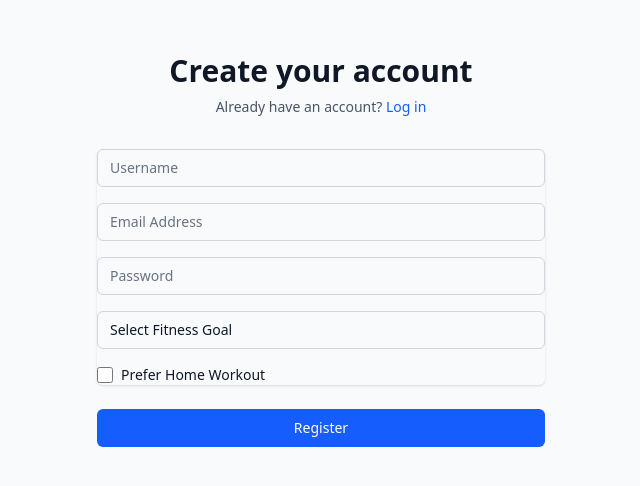
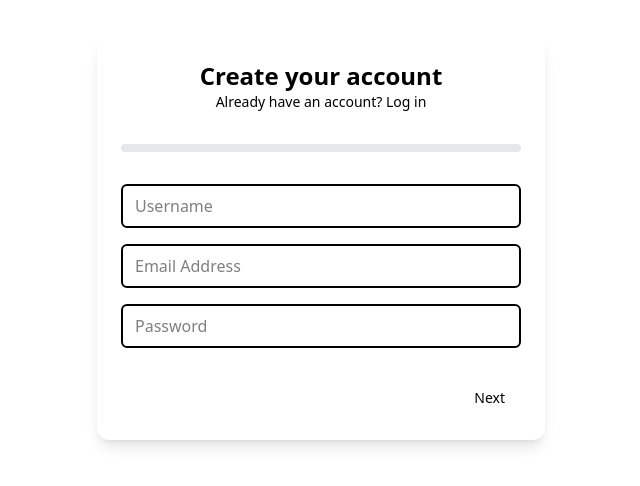
Before and after one commit to PriyanshuThakur7/Fitness-App, a React (Vite) app in the folder frontend/: page / in a window 1280 px wide. Shown: the part 162-648 px from the top of the page, without its empty margins (319-959 px from the left). Built offline with nearby package versions, Linux system fonts and the light colour scheme.

Commit message:
format register and workout components for better readability

```diff
--- a/frontend/src/pages/Register.jsx
+++ b/frontend/src/pages/Register.jsx
@@ -1,122 +1,223 @@
-import { useState } from 'react';
-import axios from 'axios';
-import { useNavigate, Link } from 'react-router-dom';
-import React from 'react';
+import React, { useState } from "react";
+import axios from "axios";
+import { useNavigate, Link } from "react-router-dom";
 
 function Register() {
+    const navigate = useNavigate();
+    const [step, setStep] = useState(0);
     const [formData, setFormData] = useState({
-		username: '',
-		email: '',
-		password: '',
-		fitnessGoal: '',
+        username: "",
+        email: "",
+        password: "",
+        weight: "",
+        age: "",
+        gender: "",
+        fitnessGoal: "",
+        fitnessLevel: "",
         prefersHomeWorkout: false,
     });
-
-	const navigate = useNavigate();
+    const [isSubmitting, setIsSubmitting] = useState(false); // New state for submission status
 
     const handleChange = (e) => {
         const { name, value, type, checked } = e.target;
-		setFormData({
+        const updatedData = {
             ...formData,
-			[name]: type === 'checkbox' ? checked : value,
-		});
+            [name]: type === "checkbox" ? checked : value,
+        };
+        setFormData(updatedData);
+        sessionStorage.setItem("registerFormData", JSON.stringify(updatedData));
     };
 
     const handleSubmit = async (e) => {
         e.preventDefault();
+        setIsSubmitting(true); // Disable the button
         try {
-			const response = await axios.post(
-				'http://localhost:8080/api/user/register',
+            await axios.post(
+                "http://localhost:8080/api/user/register",
                 formData
             );
-			alert('Registered successfully!');
-			navigate('/login');
+            alert("Registered successfully!");
+            sessionStorage.removeItem("registerFormData");
+            navigate("/login");
         } catch (error) {
-			alert('Registration failed: ' + error.response.data.message);
+            alert(
+                "Registration failed: " + error.response?.data?.message ||
+                    "Something went wrong"
+            );
+            setIsSubmitting(false); // Re-enable the button if submission fails
+        }
+    };
+
+    const nextStep = () => setStep((prev) => prev + 1);
+    const prevStep = () => setStep((prev) => prev - 1);
+
+    const progress = ((step + 1) / 3) * 100;
+
+    const renderStep = () => {
+        switch (step) {
+            case 0:
+                return (
+                    <>
+                        <Input
+                            name="username"
+                            placeholder="Username"
+                            value={formData.username}
+                            onChange={handleChange}
+                            className="autofill:bg-text-dark-sec"
+                        />
+                        <Input
+                            name="email"
+                            placeholder="Email Address"
+                            value={formData.email}
+                            onChange={handleChange}
+                            type="email"
+                        />
+                        <Input
+                            name="password"
+                            placeholder="Password"
+                            value={formData.password}
+                            onChange={handleChange}
+                            type="password"
+                        />
+                    </>
+                );
+            case 1:
+                return (
+                    <>
+                        <Input
+                            name="age"
+                            placeholder="Age"
+                            value={formData.age}
+                            onChange={handleChange}
+                            type="number"
+                        />
+                        <Input
+                            name="weight"
+                            placeholder="Weight (kg)"
+                            value={formData.weight}
+                            onChange={handleChange}
+                            type="number"
+                        />
+                        <select
+                            name="gender"
+                            value={formData.gender}
+                            onChange={handleChange}
+                            required
+                            className="w-full px-3 py-2 border-2 text-text-light-sec border-text-light-sec rounded-md focus:outline-none focus:border-accent bg-text-dark-sec"
+                        >
+                            <option value="">Select Gender</option>
+                            <option value="Male">Male</option>
+                            <option value="Female">Female</option>
+                            <option value="Other">Other</option>
+                        </select>
+                    </>
+                );
+            case 2:
+                return (
+                    <>
+                        <select
+                            name="fitnessGoal"
+                            value={formData.fitnessGoal}
+                            onChange={handleChange}
+                            required
+                            className="w-full px-3 py-2 border-2 border-text-light-sec rounded-md focus:outline-none focus:border-accent text-text-light-sec bg-text-dark-sec"
+                        >
+                            <option value="">Select Fitness Goal</option>
+                            <option value="BULK">Bulk</option>
+                            <option value="CUT">Cut</option>
+                        </select>
+                        <select
+                            name="fitnessLevel"
+                            value={formData.fitnessLevel}
+                            onChange={handleChange}
+                            required
+                            className="w-full px-3 py-2 border-2 border-text-light-sec rounded-md focus:outline-none focus:border-accent text-text-light-sec bg-text-dark-sec"
+                        >
+                            <option value="">Select Fitness Level</option>
+                            <option value="BEGINNER">Beginner</option>
+                            <option value="INTERMEDIATE">Intermediate</option>
+                            <option value="ADVANCED">Advanced</option>
+                        </select>
+                        <div className="flex items-center ">
+                            <input
+                                type="checkbox"
+                                name="prefersHomeWorkout"
+                                checked={formData.prefersHomeWorkout}
+                                onChange={handleChange}
+                                className="h-4 w-4 text-primary focus:ring-accent border-text-light-sec rounded"
+                            />
+                            <label className="ml-2 text-md text-text-light-sec">
+                                Prefer Home Workout
+                            </label>
+                        </div>
+                    </>
+                );
+            default:
+                return null;
         }
     };
 
     return (
-		<div className="min-h-screen flex items-center justify-center bg-gray-50 py-12 px-4 sm:px-6 lg:px-8">
-			<div className="max-w-md w-full space-y-8">
+        <div className="min-h-screen flex items-center justify-center bg-dark px-4 py-12">
+            <div className="max-w-md w-full space-y-8 bg-text-dark-sec p-6 rounded-xl shadow-lg">
+                <div className="absolute inset-0 bg-grid-white/5 [mask-image:linear-gradient(to_bottom,transparent,black)]"></div>
+
                 <div>
-					<h2 className="mt-6 text-center text-3xl font-extrabold text-gray-900">
+                    <h2 className="text-center text-2xl font-bold text-text-light">
                         Create your account
                     </h2>
-					<p className="mt-2 text-center text-sm text-gray-600">
-						Already have an account?{' '}
+                    <p className="text-center text-sm text-text-light-sec">
+                        Already have an account?{" "}
                         <Link
                             to="/login"
-							className="font-medium text-blue-600 hover:text-blue-500"
+                            className="text-primary hover:underline"
                         >
                             Log in
                         </Link>
                     </p>
                 </div>
-				<form className="mt-8 space-y-6" onSubmit={handleSubmit}>
-					<div className="rounded-md shadow-sm space-y-4">
-						<div>
-							<input
-								type="text"
-								name="username"
-								placeholder="Username"
-								required
-								className="appearance-none rounded-md relative block w-full px-3 py-2 border border-gray-300 placeholder-gray-500 text-gray-900 focus:outline-none focus:ring-blue-500 focus:border-blue-500 focus:z-10 sm:text-sm"
-								onChange={handleChange}
+
+                <div className="w-full bg-gray-200 h-2 rounded-full">
+                    <div
+                        className="bg-gradient-to-br from-primary to-accent h-2 rounded-full"
+                        style={{ width: `${progress}%` }}
                     />
                 </div>
-						<div>
-							<input
-								type="email"
-								name="email"
-								placeholder="Email Address"
-								required
-								className="appearance-none rounded-md relative block w-full px-3 py-2 border border-gray-300 placeholder-gray-500 text-gray-900 focus:outline-none focus:ring-blue-500 focus:border-blue-500 focus:z-10 sm:text-sm"
-								onChange={handleChange}
-							/>
-						</div>
-						<div>
-							<input
-								type="password"
-								name="password"
-								placeholder="Password"
-								required
-								className="appearance-none rounded-md relative block w-full px-3 py-2 border border-gray-300 placeholder-gray-500 text-gray-900 focus:outline-none focus:ring-blue-500 focus:border-blue-500 focus:z-10 sm:text-sm"
-								onChange={handleChange}
-							/>
-						</div>
-						<div>
-							<select
-								name="fitnessGoal"
-								required
-								className="appearance-none rounded-md relative block w-full px-3 py-2 border border-gray-300 text-gray-900 focus:outline-none focus:ring-blue-500 focus:border-blue-500 focus:z-10 sm:text-sm"
-								onChange={handleChange}
+
+                <form onSubmit={handleSubmit} className="space-y-4">
+                    {renderStep()}
+
+                    <div className="flex justify-between pt-4">
+                        {step > 0 && (
+                            <button
+                                type="button"
+                                onClick={prevStep}
+                                className="px-4 py-2 bg-primary text-text-light rounded hover:bg-accent text-sm"
                             >
-								<option value="">Select Fitness Goal</option>
-								<option value="BULK">Bulk</option>
-								<option value="CUT">Cut</option>
-							</select>
-						</div>
-						<div className="flex items-center">
-							<input
-								type="checkbox"
-								name="prefersHomeWorkout"
-								className="h-4 w-4 text-blue-600 focus:ring-blue-500 border-gray-300 rounded"
-								onChange={handleChange}
-							/>
-							<label className="ml-2 block text-sm text-gray-900">
-								Prefer Home Workout
-							</label>
-						</div>
-					</div>
-
-					<div>
+                                Back
+                            </button>
+                        )}
+                        {step < 2 ? (
+                            <button
+                                type="button"
+                                onClick={nextStep}
+                                className="ml-auto px-4 py-2 bg-primary text-text-light rounded hover:bg-accent text-sm"
+                            >
+                                Next
+                            </button>
+                        ) : (
                             <button
                                 type="submit"
-							className="group relative w-full flex justify-center py-2 px-4 border border-transparent text-sm font-medium rounded-md text-white bg-blue-600 hover:bg-blue-700 focus:outline-none focus:ring-2 focus:ring-offset-2 focus:ring-blue-500"
+                                disabled={isSubmitting} // Disable the button based on submission status
+                                className={`ml-auto px-4 py-2 ${
+                                    isSubmitting
+                                        ? "bg-primary hover:bg-accent"
+                                        : "bg-success "
+                                } text-white rounded hover:bg-green-700 text-sm`}
                             >
-							Register
+                                {isSubmitting ? "Processing..." : "Register"}
                             </button>
+                        )}
                     </div>
                 </form>
             </div>
@@ -124,4 +225,16 @@ function Register() {
     );
 }
 
+const Input = ({ name, value, onChange, type = "text", placeholder }) => (
+    <input
+        type={type}
+        name={name}
+        value={value}
+        placeholder={placeholder}
+        onChange={onChange}
+        required
+        className="w-full px-3 py-2  autofill:bg-text-dark-sec border-2 text-text-light rounded-md focus:outline-none focus:border-accent"
+    />
+);
+
 export default Register;
```
Also changed, not shown: frontend/src/pages/Workout.jsx (+21 -7 lines). Lines whose indentation alone changed are shown as unchanged.
